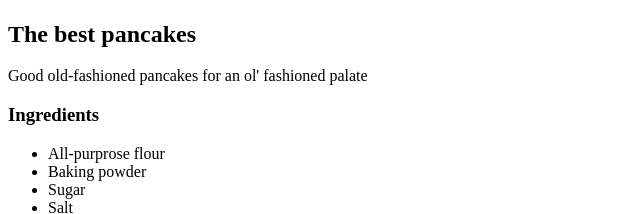
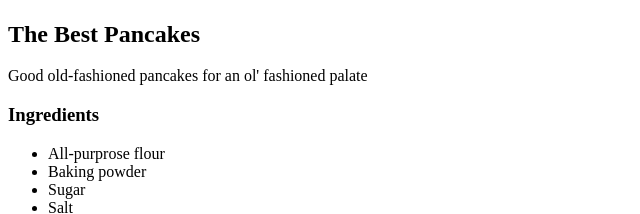
Before and after one commit to David5C/odin-recipes, a plain HTML site: page recipes/pancakes.html in a window 1280 px wide. Shown: the part 336-550 px from the top of the page, 0-640 px from the left. Drawn offline with Linux system fonts and the light colour scheme.

Commit message:
Changes to pancakes.html title

```diff
--- a/recipes/pancakes.html
+++ b/recipes/pancakes.html
@@ -8,7 +8,7 @@
 <body>
     <h1>Pancakes Recipe</h1>
     <img src="img/pancakes.jpg" alt="Lasagna Image" width="30%" height="30%">
-    <h2>The best pancakes</h2>
+    <h2>The Best Pancakes</h2>
     <p>Good old-fashioned pancakes for an ol' fashioned palate</p>
 
     <h3>Ingredients</h3>
```
